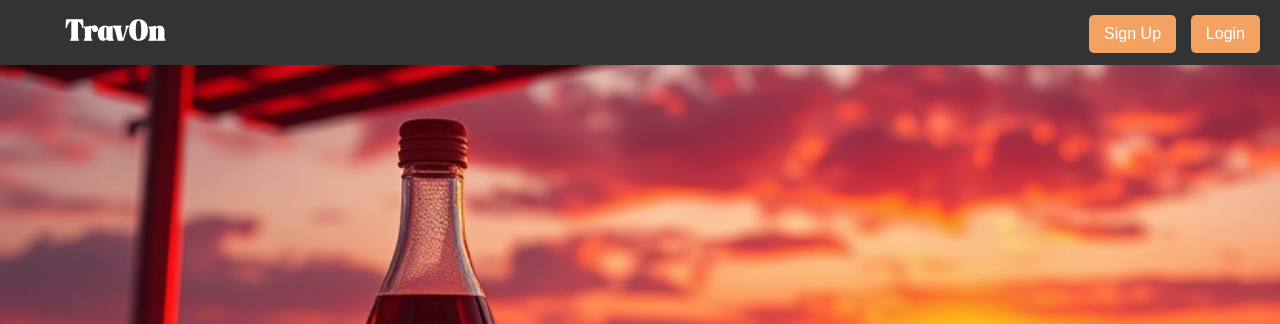
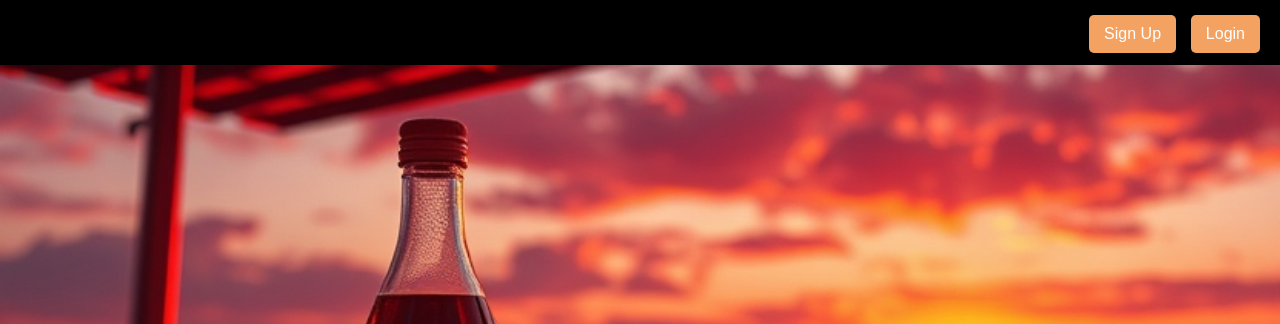
Before and after one commit to AkshatBasra/FWD_FrontEnd, a plain HTML site: page index.html in a window 1280 px wide. Shown: the top 324 px of the page. Drawn offline with Linux system fonts and the light colour scheme.

Commit message:
Changes to Main page

```diff
--- a/index.html
+++ b/index.html
@@ -20,7 +20,7 @@
 
         #Header {
             height: 35px;
-            background-color: #333;
+            background-color: #000000;
             color: white;
             padding-bottom: 15px;
             padding-top: 15px;
@@ -38,7 +38,7 @@
             display: inline;
             margin: 0 15px;
             float: left;
-            padding-right: 1339px;
+            padding-right: 1439px;
         }
 
         #Header ul li a {
@@ -154,7 +154,7 @@
 <body>
 <div id="Header">
     <ul>
-        <li style="float: left; font-size: 24px; font-weight: bold;">TravOn</li>
+        <li style="float: left; font-size: 24px; font-weight: bold;"></li>
     </ul>
     <div class="auth-buttons">
         <button onclick="window.location.href='signup.html'">Sign Up</button>
```
